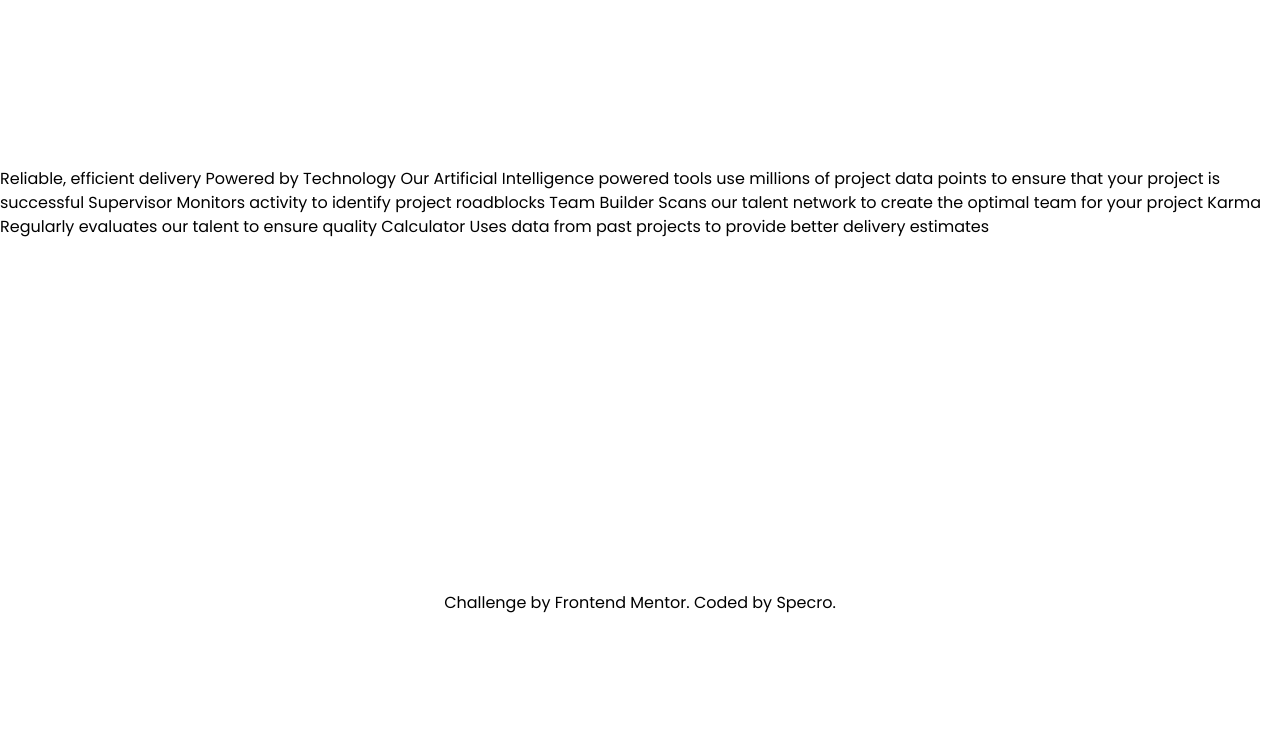
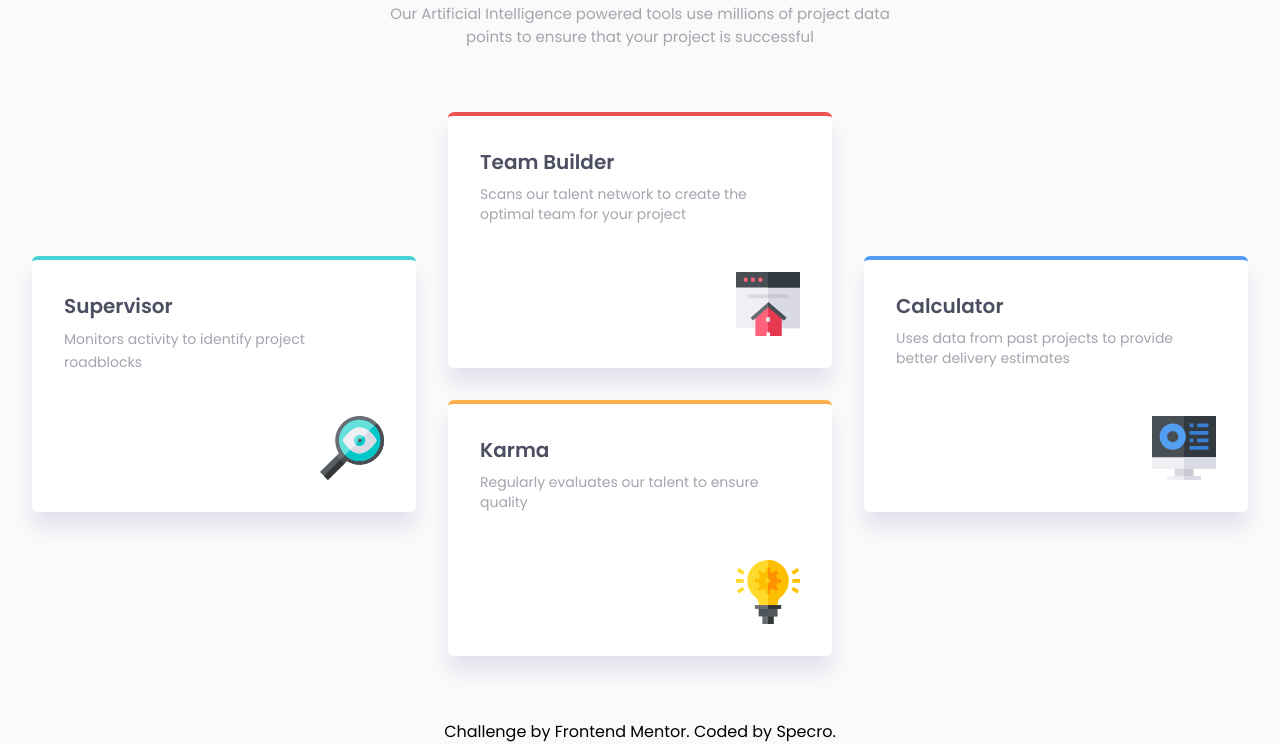
Before and after one commit to Specro/four-card-feature-section, a website built with Vite: page index.html in a window 1280 px wide. Shown: the part 185-929 px from the top of the page. Before the commit the page ends 800 px from the top, so only its background shows below. Built offline with nearby package versions, Linux system fonts and the light colour scheme.

Commit message:
Add component

```diff
--- a/index.html
+++ b/index.html
@@ -12,26 +12,37 @@
 
   <title>Frontend Mentor | Four card feature section</title>
 </head>
-<body class="flex flex-col h-full">
-  <main class="container mx-auto flex flex-grow items-center justify-center">
-  Reliable, efficient delivery
-  Powered by Technology
-
-  Our Artificial Intelligence powered tools use millions of project data points
-  to ensure that your project is successful
-
-  Supervisor
-  Monitors activity to identify project roadblocks
-
-  Team Builder
-  Scans our talent network to create the optimal team for your project
-
-  Karma
-  Regularly evaluates our talent to ensure quality
-
-  Calculator
-  Uses data from past projects to provide better delivery estimates
-
+<body class="flex flex-col h-full bg-very-light-gray">
+  <main class="container mx-auto flex flex-grow items-center justify-center text-center">
+    <div class="mx-8 mb-16 mt-20">
+      <p class="font-extralight text-2xl md:text-4xl mb-1 text-very-dark-blue">Reliable, efficient delivery</p>
+      <h1 class="font-semibold text-2xl md:text-4xl mb-6 text-very-dark-blue">Powered by Technology</h1>
+      <p class="text-base text-grayish-blue mb-16 max-w-lg mx-auto">
+        Our Artificial Intelligence powered tools use millions of project data points to ensure that your project is successful
+      </p>
+      <div class="grid grid-cols-1 lg:grid-cols-3 lg:grid-rows-2 gap-6 md:gap-8 items-center">
+        <div class="bg-white flex flex-col rounded-md border-t-4 text-left p-7 md:p-8 border-cyan shadow-card h-64 row-span-2">
+          <h2 class="text-very-dark-blue text-xl font-semibold mb-2">Supervisor</h2>
+          <p class="text-base text-grayish-blue mb-9 text-sm leading-relaxed">Monitors activity to identify project roadblocks</p>
+          <img src="./images/icon-supervisor.svg" alt="supervisor" class="ml-auto mt-auto">
+        </div>
+        <div class="bg-white flex flex-col rounded-md border-t-4 text-left p-7 md:p-8 border-red shadow-card h-64">
+          <h2 class="text-very-dark-blue text-xl font-semibold mb-2">Team Builder</h2>
+          <p class="text-base text-grayish-blue mb-9 text-sm">Scans our talent network to create the optimal team for your project</p>
+          <img src="./images/icon-team-builder.svg" alt="team builder" class="ml-auto mt-auto">
+        </div>
+        <div class="bg-white flex flex-col rounded-md border-t-4 text-left p-7 md:p-8 border-orange shadow-card h-64 lg:order-last">
+          <h2 class="text-very-dark-blue text-xl font-semibold mb-2">Karma</h2>
+          <p class="text-base text-grayish-blue mb-9 text-sm">Regularly evaluates our talent to ensure quality</p>
+          <img src="./images/icon-karma.svg" alt="karma" class="ml-auto mt-auto">
+        </div>
+        <div class="bg-white flex flex-col rounded-md border-t-4 text-left p-7 md:p-8 border-blue shadow-card h-64 row-span-2">
+          <h2 class="text-very-dark-blue text-xl font-semibold mb-2">Calculator</h2>
+          <p class="text-base text-grayish-blue mb-9 text-sm">Uses data from past projects to provide better delivery estimates</p>
+          <img src="./images/icon-calculator.svg" alt="calculator" class="ml-auto mt-auto">
+        </div>
+      </div>
+    </div>
   </main>
   <footer class="text-center">
     <p>
--- a/tailwind.config.js
+++ b/tailwind.config.js
@@ -7,6 +7,24 @@ module.exports = {
     extend: {
       fontFamily: {
         sans: ['Poppins', 'sans-serif']
+      },
+      fontSize: {
+        base: '0.9375rem'
+      },
+      colors: {
+        red: '#EA5353',
+        cyan: '#45D3D3',
+        orange: '#FCAF4A',
+        blue: '#549EF2',
+        'very-dark-blue': '#4C4E61',
+        'grayish-blue': '#A3A5AE',
+        'very-light-gray': '#FAFAFA'
+      },
+      borderWidth: {
+        '5': '5px'
+      },
+      boxShadow: {
+        card: '0 15px 20px 0 rgba(12, 24, 135, 0.1)'
       }
     },
   },
```
